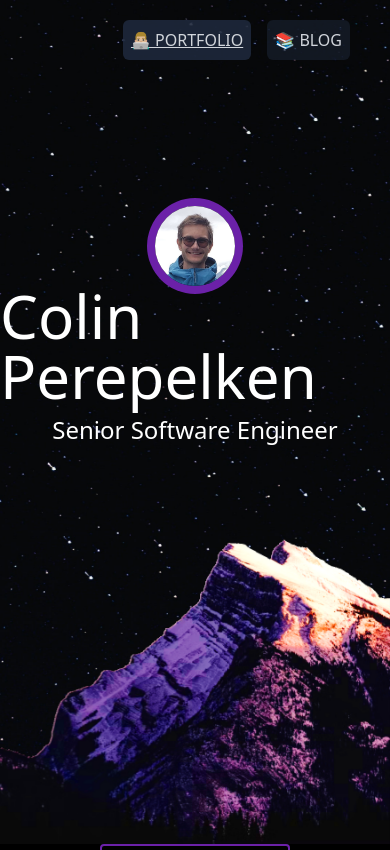
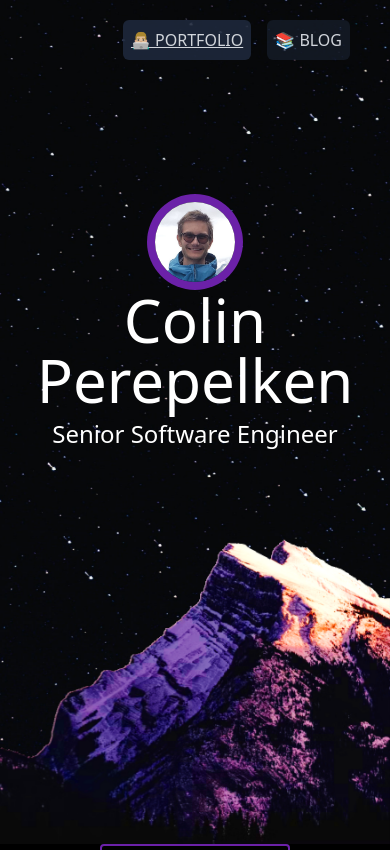
Before and after one commit to colinperepelken/blog, a React (Create React App) app in the folder client/: page / in a window 390 px wide. Shown: the top 850 px of the page. Built offline with nearby package versions, Linux system fonts and the light colour scheme.

Commit message:
Make Banner responsive

```diff
--- a/client/src/components/views/banner/Banner.tsx
+++ b/client/src/components/views/banner/Banner.tsx
@@ -19,9 +19,9 @@ export const Banner = () => {
         shouldAlwaysCompleteAnimation: true,
         expanded: false,
         children: (
-            <div className="absolute inset-0 bottom-48 flex items-center justify-center flex-col">
+            <div className="absolute inset-0 bottom-48 flex items-center justify-center flex-col text-center">
                 <Avatar />
-                <h1 className="text-6xl text-white font-extralight">
+                <h1 className="text-6xl text-white font-extralight mt-2">
                     {config.title}
                 </h1>
                 <h2 className="text-2xl mt-2 text-white font-thin">
```
